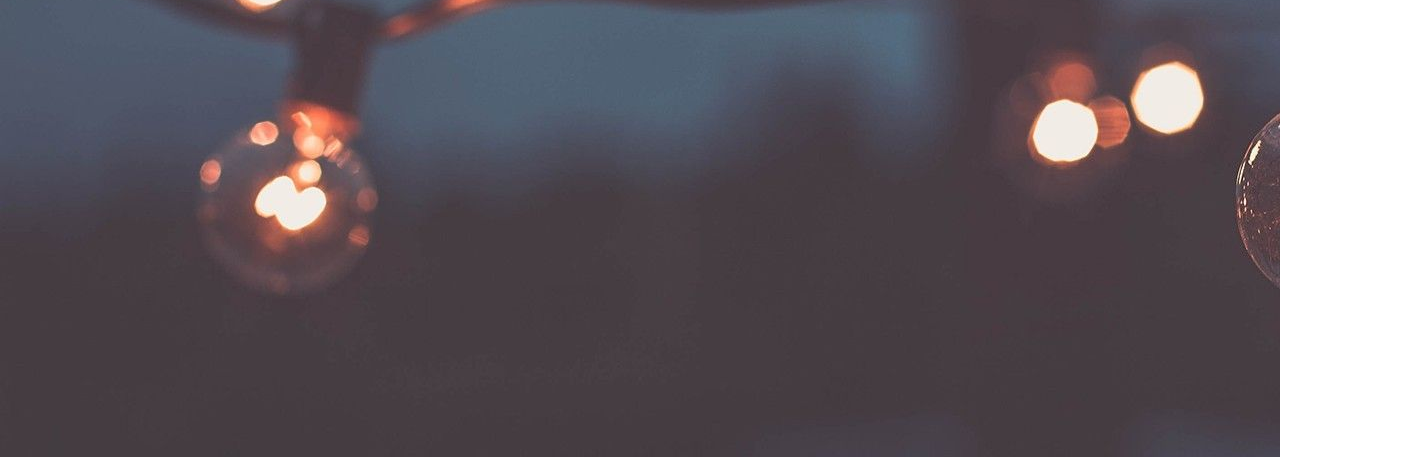
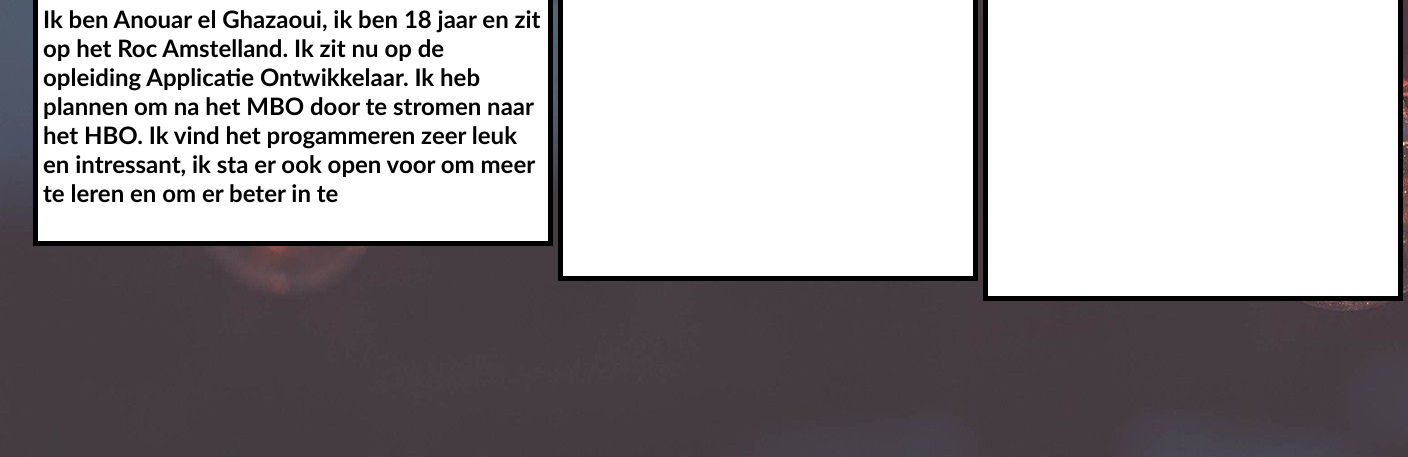
Before and after one commit to ROC-van-Amsterdam-College-Amstelland/project-portfolio-Anwrs, a plain HTML site: page vaardigheden.html in a window 1280 px wide. Shown: the part 343-800 px from the top of the page, 1408 px wide, since content can reach past the window. Drawn offline with Linux system fonts and the light colour scheme.

Commit message:
US-11 Byna klaar

```diff
--- a/css/style.css
+++ b/css/style.css
@@ -1,5 +1,6 @@
 body {
     background-image: url("../images/bg.jpg");
+    background-repeat: repeat-y;
     height: 100%;
     width: 90%;
 }
@@ -66,7 +67,7 @@
 
 
 
-main {
+main.row {
     display: flex;
     flex-direction: column;
     width: 100%;
@@ -180,7 +181,7 @@
     padding: 5px;
 }
 
-.all-text2 .text-box4 {
+.all-text2 .text-box3 {
     border: 5px solid black;
     width: 60%;
     height: 350px;
@@ -224,3 +225,32 @@
 }
 
 /*VAARDIGHEDENN-------------------------------------------------*/
+
+.text-vg {
+    display: flex;
+    flex-direction: row;
+}
+
+.all-text .text-box4 {
+    border: 5px solid black;
+    width: 500px;
+    height: 310px;
+    background-color: white;
+    padding: 5px;
+}
+
+.all-text2 .text-box4 {
+    border: 5px solid black;
+    width: 400px;
+    height: 350px;
+    padding: 5px;
+    background-color: white;
+}
+
+.text-vgheden {
+    border: 5px solid black;
+    width: 400px;
+    height: 350px;
+    padding: 5px;
+    background-color: white;
+}
--- a/vaardigheden.html
+++ b/vaardigheden.html
@@ -2,7 +2,7 @@
 <html>
 
 <head>
-    <title>Vaardigheden</title>
+    <title>Over mij</title>
     <meta name="viewport" content="width=device-width, initial-scale=1.0">
     <link rel="stylesheet" type="text/css" href="css/style.css">
 
@@ -26,6 +26,42 @@
         </div>
     </header>
 
+    <main class="row2">
+        <div class="row main-top">
+            <div class="title">
+                <h1>Vaardigheden</h1>
+            </div>
+            <div class="text-vg">
+                <div class="all-text">
+                    <div class="text-box4">
+                        <p>
+                            <h1>
+                                Over mezelf
+                            </h1>
+                            <h2>
+                                Ik ben Anouar el Ghazaoui, ik ben 18 jaar en zit op het Roc Amstelland. Ik zit nu op de
+                                opleiding Applicatie Ontwikkelaar.
+                                Ik heb plannen om na het MBO door te stromen naar het HBO. Ik vind het progammeren zeer
+                                leuk en intressant, ik sta er ook open voor om meer te leren en om er beter in te
+
+
+                            </h2>
+                        </p>
+                    </div>
+
+
+
+
+
+                </div>
+                <div class="all-text-vg">
+                        <div class="text-vgheden">
+                        </div>
+                    </div>
+                <div class="all-text2">
+                    <div class="text-box4">
+
+                    </div>
 
 
 
@@ -33,6 +69,15 @@
 
 
 
+
+
+                </div>
+            </div>
+        </div>
+        </div>
+    </main>
+
+
     <script src="js/script.js"></script>
 </body>
 
```
Also changed, not shown: home.html (+1 -1 lines), overmij.html (+1 -1 lines), images/ict.jpg (added).
